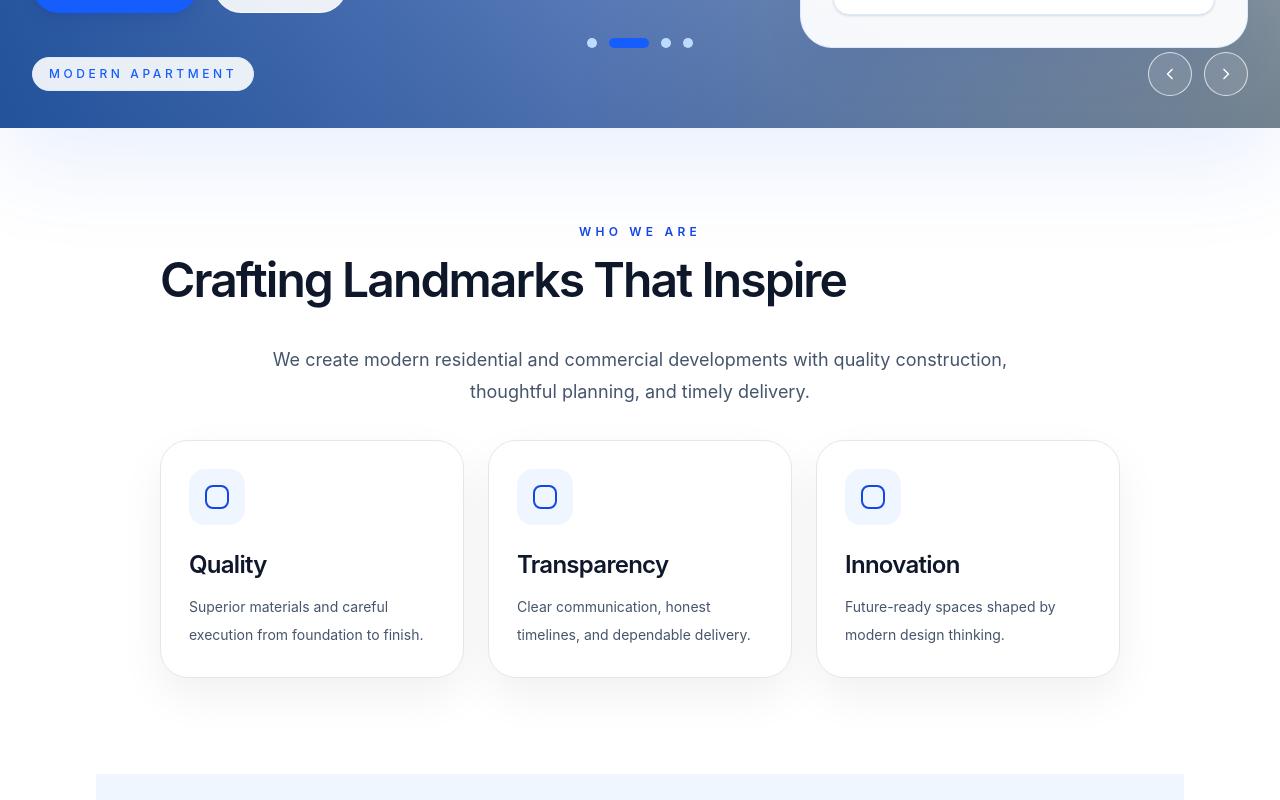
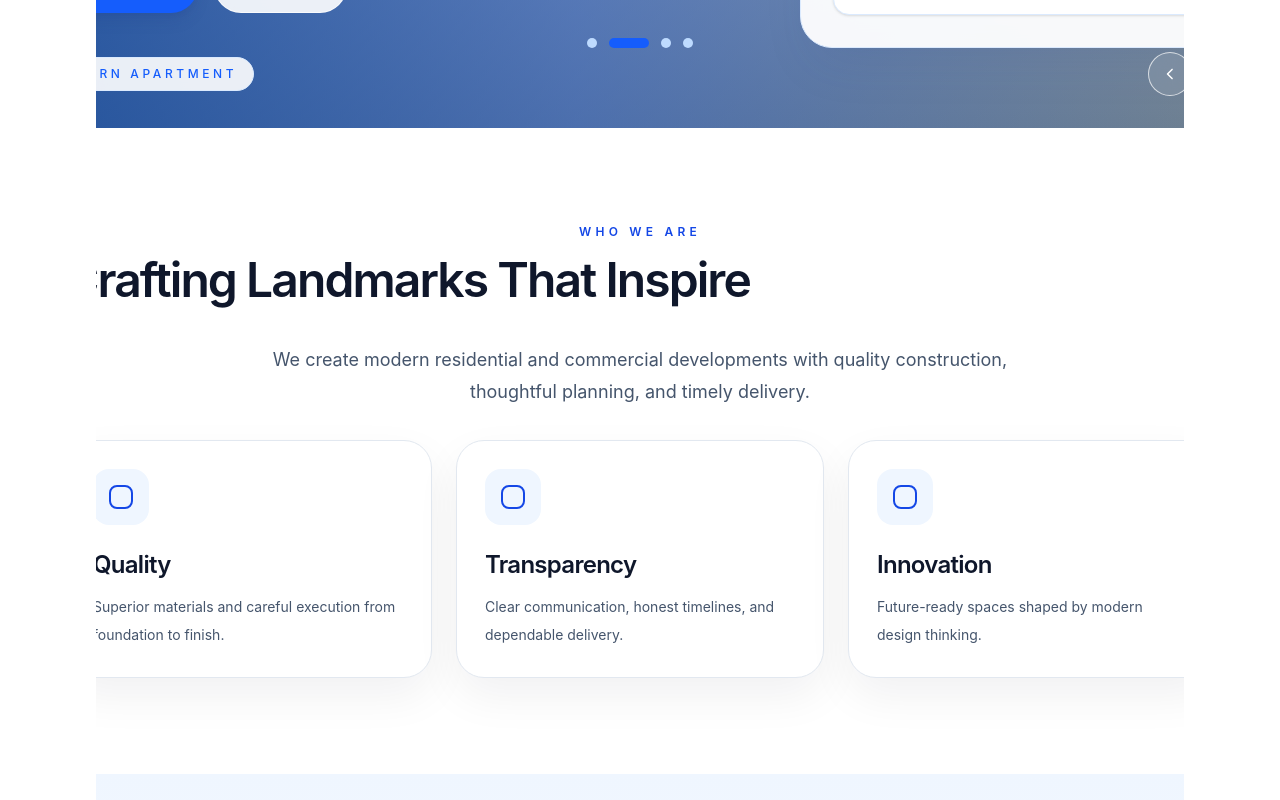
Before and after one commit to YojitSiddhant/builder-website, a Next.js app: page / in a window 1280 px wide. Shown: the part 740-1540 px from the top of the page. Built offline with nearby package versions, Linux system fonts and the light colour scheme.

Commit message:
Make home sections full width

```diff
--- a/components/home-page.tsx
+++ b/components/home-page.tsx
@@ -188,7 +188,7 @@ export function HomePage() {
   }, [testimonialPaused]);
 
   return (
-    <div className="-mt-8 bg-[radial-gradient(circle_at_top,_rgba(191,219,254,0.5),_transparent_40%),linear-gradient(180deg,_#eff6ff_0%,_#ffffff_28%,_#eff6ff_100%)] text-slate-900">
+    <div className="-mt-8 overflow-x-clip bg-[radial-gradient(circle_at_top,_rgba(191,219,254,0.5),_transparent_40%),linear-gradient(180deg,_#eff6ff_0%,_#ffffff_28%,_#eff6ff_100%)] text-slate-900">
       <HeroSection
         activeSlide={heroIndex}
         setActiveSlide={setHeroIndex}
@@ -733,8 +733,8 @@ function SectionBand({
     <section
       className={
         tone === "blue"
-          ? "w-full bg-[linear-gradient(180deg,_#eff6ff_0%,_#f8fbff_48%,_#eff6ff_100%)]"
-          : "w-full bg-white"
+          ? "relative left-1/2 w-screen -translate-x-1/2 bg-[linear-gradient(180deg,_#eff6ff_0%,_#f8fbff_48%,_#eff6ff_100%)]"
+          : "relative left-1/2 w-screen -translate-x-1/2 bg-white"
       }
     >
       <div className="mx-auto w-full px-4 py-24 sm:px-6 lg:px-10 xl:px-16">{children}</div>
```
